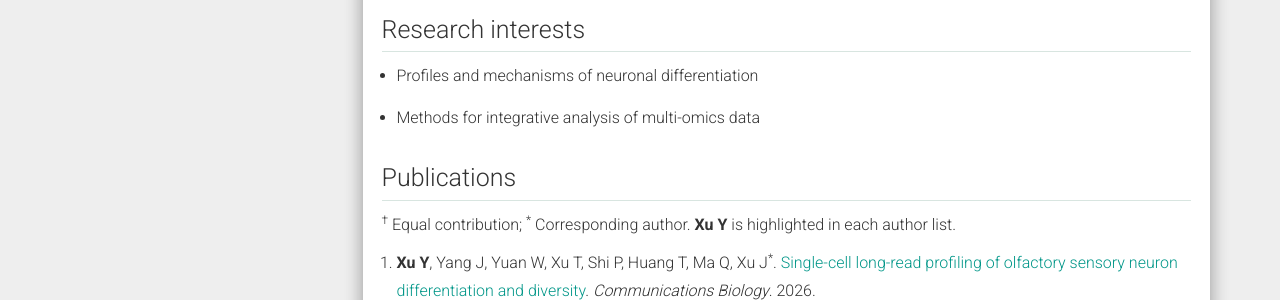
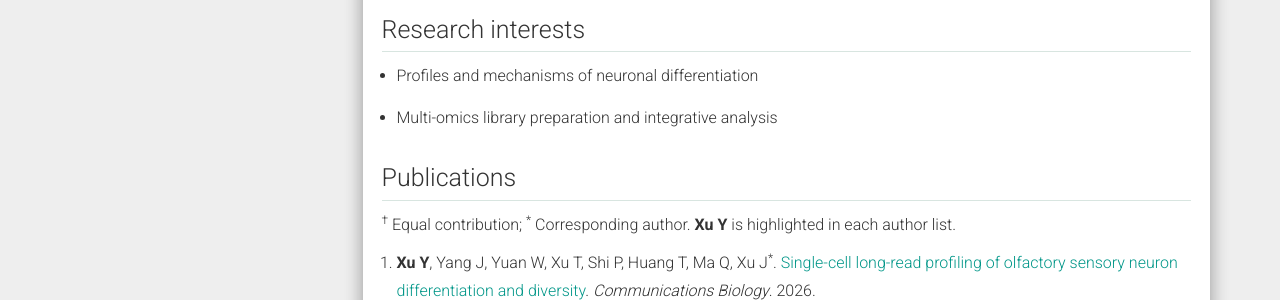
Before and after one commit to 0CBH0/0CBH0.github.io, a Jekyll site: the page built from resume.md, in a window 1280 px wide. Shown: the part 844-1144 px from the top of the page. Built offline with Jekyll 4.4.1, drawn with Linux system fonts in a browser that asks for light colours; nearby versions of some CDN libraries.

Commit message:
Update multi-omics research interest and downloadable CV

```diff
--- a/resume.md
+++ b/resume.md
@@ -39,7 +39,7 @@ Hangzhou, Zhejiang, China
 ## Research interests
 
 - Profiles and mechanisms of neuronal differentiation
-- Methods for integrative analysis of multi-omics data
+- Multi-omics library preparation and integrative analysis
 
 ## Publications
 
```
Also changed, not shown: 1 other file.
